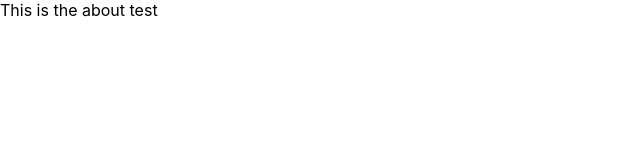
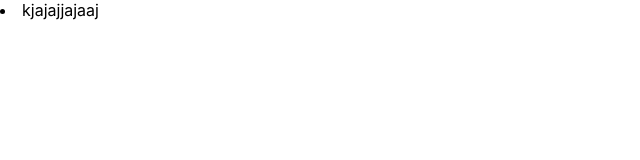
Before and after one commit to JulioFuentes2021/news-ts, a Next.js app: page /about in a window 1280 px wide. Shown: the top 160 px of the page, without its empty margins (0-640 px from the left). Built offline with nearby package versions, Linux system fonts and the light colour scheme.

Commit message:
Eslint and prettier are ready. Api is checked

```diff
--- a/package.json
+++ b/package.json
@@ -9,6 +9,7 @@
     "lint": "next lint"
   },
   "dependencies": {
+    "newsapi": "^2.4.1",
     "next": "12.1.0",
     "react": "17.0.2",
     "react-dom": "17.0.2"
@@ -16,8 +17,11 @@
   "devDependencies": {
     "@types/node": "17.0.21",
     "@types/react": "17.0.39",
+    "@typescript-eslint/eslint-plugin": "^5.13.0",
     "eslint": "8.10.0",
     "eslint-config-next": "12.1.0",
+    "eslint-config-prettier": "^8.4.0",
+    "prettier": "^2.5.1",
     "typescript": "4.6.2"
   }
 }
--- a/pages/about.tsx
+++ b/pages/about.tsx
@@ -1,7 +1,13 @@
+export const APP_VERSION = "v1.0.0"
+
+import React from "react"
+
 const about = () => {
-  //79cdc4d5b1a0412a8a8458d71c1847d3
+  return (
+    <div>
+      <li>kjajajjajaaj</li>
+    </div>
+  )
+}
 
-  return <div>This is the about test</div>;
-};
-
-export default about;
+export default about
```
Also changed, not shown: bd/bg.ts (added, +22 -0 lines), .eslintrc.json, .prettierrc.json (added), 1 other file (tests, documents, lock files or other folders).
